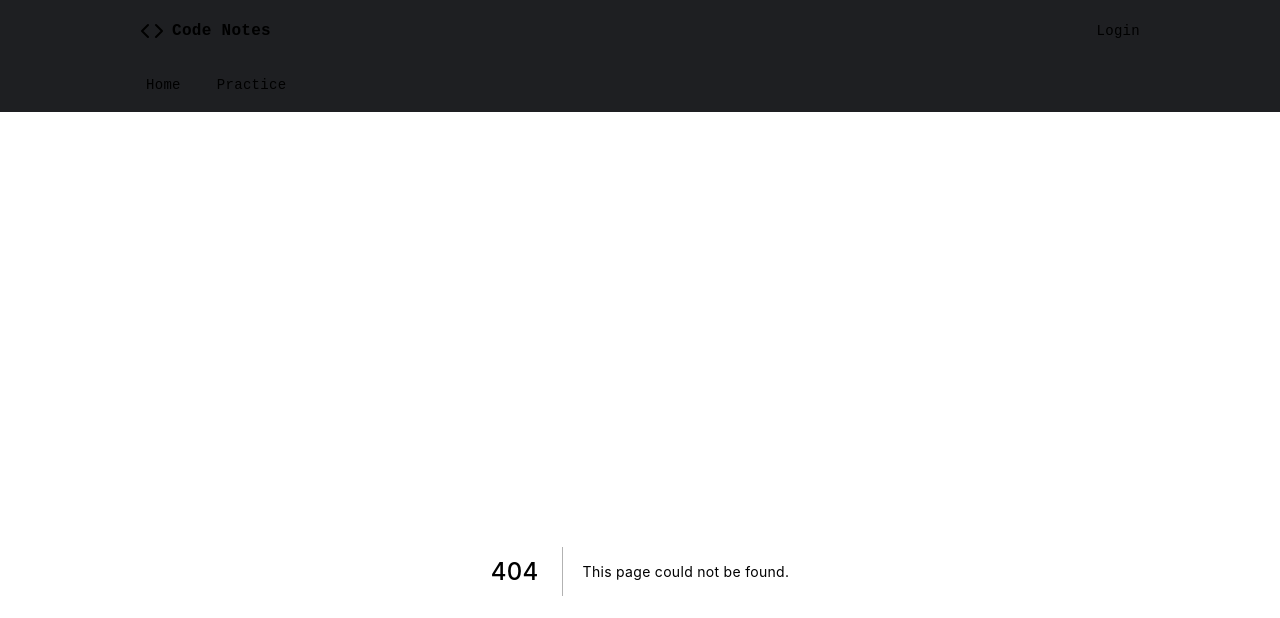
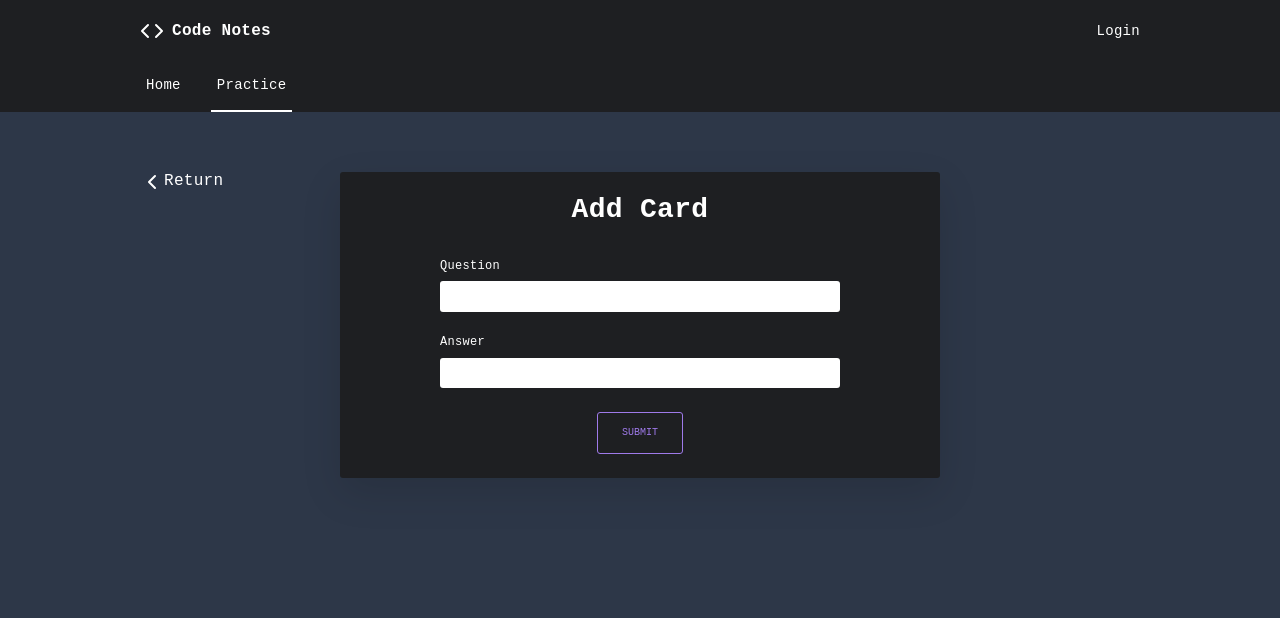
Before and after one commit to evangodon/code-notes, a Next.js app in the folder client/: page /practice/add in a window 1280 px wide. Before the commit this address had no page. Shown: the top 618 px of the page. Built offline with nearby package versions, Linux system fonts and the light colour scheme.

Commit message:
Create page for adding practice cards

```diff
--- a/client/babel.config.js
+++ b/client/babel.config.js
@@ -9,6 +9,7 @@ module.exports = {
       {
         root: ['./'],
         alias: {
+          '@pages': './src/pages',
           '@components': './src/components',
           css: './src/css',
           constants: './src/constants',
--- /dev/null
+++ b/client/src/components/Button.tsx
@@ -0,0 +1,37 @@
+import styled from 'styled-components';
+
+const Button = styled.button<{ color?: string }>`
+  text-transform: uppercase;
+  border: 1px solid currentColor;
+  background-color: transparent;
+  color: ${(props) => props.color || props.theme.__color_secondary};
+  padding: 0 2.4rem;
+  cursor: pointer;
+  transition: all 0.1s;
+  font-size: var(--fs-xsmall);
+  --height: 4.2rem;
+  line-height: var(--height);
+  height: var(--height);
+  display: flex;
+  justify-content: center;
+  align-items: center;
+  opacity: 1;
+  border-radius: var(--border-radius);
+
+  &:hover {
+    opacity: 0.9;
+  }
+
+  &:active {
+    background-color: var(--color-secondary);
+  }
+
+  svg {
+    stroke-width: 1;
+    color: currentColor;
+    width: 1.6rem;
+    margin-left: 0.6rem;
+  }
+`;
+
+export default Button;
--- a/client/src/components/PracticeCard.tsx
+++ b/client/src/components/PracticeCard.tsx
@@ -3,6 +3,7 @@ import styled from 'styled-components';
 import { PracticeCard as IPracticeCard } from '@interfaces';
 import { DevIcon } from './icons/DevIcons';
 import UpperCase from './UpperCase';
+import Box from '@components/layout/Box';
 
 type Props = {
   practiceCard: IPracticeCard;
@@ -36,7 +37,7 @@ const PracticeCard: React.FC<Props> = ({ practiceCard }) => {
           <DevIcon id={practiceCard.category} size={15} />
           <UpperCase text={practiceCard.category} />
         </Category>
-        <Header>{practiceCard.title}</Header>
+        <Header>{practiceCard.question}</Header>
         <AnswerInput
           autoFocus
           value={answer}
@@ -49,11 +50,7 @@ const PracticeCard: React.FC<Props> = ({ practiceCard }) => {
   );
 };
 
-const Container = styled.div`
-  box-shadow: 0px 15px 40px rgba(0, 0, 0, 0.12);
-  background-color: var(--grey-900);
-  padding: 2.4rem;
-  border-radius: var(--border-radius);
+const Container = styled(Box)`
   width: 100%;
   max-width: 50rem;
   margin-bottom: 6rem;
--- a/client/src/components/SubHeader.tsx
+++ b/client/src/components/SubHeader.tsx
@@ -10,6 +10,7 @@ const routes = {
 
 const SubHeader = () => {
   const router = useRouter();
+  const path = router.pathname.split('/').filter(Boolean);
 
   return (
     <Container>
@@ -17,7 +18,7 @@ const SubHeader = () => {
         {Object.values(routes).map((routeData, index) => (
           <Link href={routeData.asPath} key={index}>
             <a>
-              <Route active={router.pathname === routeData.asPath}>
+              <Route active={`/${path[0]}` === routeData.asPath}>
                 {routeData.route}
               </Route>
             </a>
--- /dev/null
+++ b/client/src/components/forms/Input.tsx
@@ -0,0 +1,37 @@
+import React from 'react';
+import styled from 'styled-components';
+
+type Props = {
+  label: string;
+  onChange: (event: React.ChangeEvent<HTMLInputElement>) => void;
+};
+
+const Input: React.FC<Props> = ({ label, onChange }) => {
+  return (
+    <Container>
+      <Label>{label}</Label>
+      <StyledInput onChange={onChange} />
+    </Container>
+  );
+};
+
+const Container = styled.div`
+  display: flex;
+  flex-direction: column;
+  width: 100%;
+  max-width: 40rem;
+  margin-bottom: 2.4rem;
+`;
+
+const Label = styled.label`
+  font-size: var(--fs-small);
+  margin-bottom: 0.8rem;
+`;
+
+const StyledInput = styled.input`
+  padding: 0.6rem 1.2rem;
+  border-radius: var(--border-radius);
+  border: 0;
+`;
+
+export default Input;
--- /dev/null
+++ b/client/src/components/layout/Box.tsx
@@ -0,0 +1,11 @@
+import styled from 'styled-components';
+
+const Box = styled.div`
+  box-shadow: 0px 15px 40px rgba(0, 0, 0, 0.12);
+  background-color: var(--grey-900);
+  border-radius: var(--border-radius);
+  padding: 2.4rem;
+  width: 100%;
+`;
+
+export default Box;
--- a/client/src/css/global.ts
+++ b/client/src/css/global.ts
@@ -48,6 +48,7 @@ const GlobalStyle = createGlobalStyle`
   a {
     color: inherit;
     text-decoration: none;
+    cursor: pointer;
   }
 
   button {
--- a/client/src/interfaces/index.ts
+++ b/client/src/interfaces/index.ts
@@ -1,8 +1,8 @@
 export type Category = 'python' | 'node' | 'javascript';
 
 export interface PracticeCard {
-  id: string;
-  title: string;
+  id: string | -1;
   category: Category;
+  question: string;
   answer: string;
 }
--- a/client/src/pages/_document.tsx
+++ b/client/src/pages/_document.tsx
@@ -1,15 +1,16 @@
-import Document from "next/document";
-import { ServerStyleSheet } from "styled-components";
+import Document from 'next/document';
+import { ServerStyleSheet } from 'styled-components';
 
 class MyDocument extends Document {
-  static async getInitialProps(ctx) {
+  static async getInitialProps(ctx: any) {
     const sheet = new ServerStyleSheet();
     const originalRenderPage = ctx.renderPage;
 
     try {
       ctx.renderPage = () =>
         originalRenderPage({
-          enhanceApp: App => props => sheet.collectStyles(<App {...props} />)
+          enhanceApp: (App: React.FC) => (props: any) =>
+            sheet.collectStyles(<App {...props} />),
         });
 
       const initialProps = await Document.getInitialProps(ctx);
@@ -20,7 +21,7 @@ class MyDocument extends Document {
             {initialProps.styles}
             {sheet.getStyleElement()}
           </>
-        )
+        ),
       };
     } finally {
       sheet.seal();
--- /dev/null
+++ b/client/src/pages/practice/add.tsx
@@ -0,0 +1,75 @@
+import React, { useState } from 'react';
+import styled from 'styled-components';
+import Link from 'next/link';
+import { NextPage } from 'next';
+import { ChevronLeft } from 'react-feather';
+import { PracticeContainer } from '@pages/practice';
+import Box from '@components/layout/Box';
+import Input from '@components/forms/Input';
+import Button from '@components/Button';
+import { PracticeCard } from '@interfaces';
+
+const add: NextPage = () => {
+  const [values, setValues] = useState<PracticeCard>({
+    id: -1,
+    question: '',
+    category: 'javascript',
+    answer: '',
+  });
+
+  function handleChange(name: keyof PracticeCard) {
+    return (event: React.ChangeEvent<HTMLInputElement>) => {
+      setValues({ ...values, [name]: event.target.value });
+    };
+  }
+
+  function handleSubmit(event: React.MouseEvent<HTMLButtonElement, MouseEvent>) {
+    event.preventDefault();
+
+    console.log('Create new card', values);
+  }
+
+  return (
+    <Container>
+      <Link href="/practice">
+        <ExitLink>
+          <ChevronLeft />
+          <span>Return</span>
+        </ExitLink>
+      </Link>
+      <Form as="form">
+        <Header>Add Card</Header>
+        <Input label="Question" onChange={handleChange('question')} />
+        <Input label="Answer" onChange={handleChange('answer')} />
+        <Button onClick={handleSubmit}>Submit</Button>
+      </Form>
+    </Container>
+  );
+};
+
+const Container = styled(PracticeContainer)``;
+
+const ExitLink = styled.a`
+  display: flex;
+  align-items: start;
+  margin-right: auto;
+
+  svg {
+    position: relative;
+    bottom: 2px;
+  }
+`;
+
+const Form = styled(Box)`
+  display: flex;
+  flex-direction: column;
+  align-items: center;
+  width: 100%;
+`;
+
+const Header = styled.h3`
+  font-size: var(--fs-large);
+  margin-bottom: 3.6rem;
+`;
+
+export default add;
--- a/client/src/pages/practice.tsx
+++ b/client/src/pages/practice/index.tsx
@@ -1,39 +1,44 @@
 import React from 'react';
 import { NextPage } from 'next';
+import Link from 'next/link';
 import styled from 'styled-components';
 import AppContainer from '@components/layout/AppContainer';
 import PracticeCard from '@components/PracticeCard';
+import Button from '@components/Button';
 import { PracticeCard as IPracticeCard } from '@interfaces';
 
 const practiceCards: IPracticeCard[] = [
   {
     id: '1',
     category: 'python',
-    title: 'How do you check the length of a list?',
+    question: 'How do you check the length of a list?',
     answer: 'len()',
   },
   {
     id: '2',
     category: 'javascript',
-    title: 'What is the prototype?',
+    question: 'What is the prototype?',
     answer: 'len()',
   },
 ];
 
 const practice: NextPage = () => {
   return (
-    <Container>
+    <PracticeContainer>
       <span />
       <PracticeCards>
         {practiceCards.map((card) => (
           <PracticeCard practiceCard={card} key={card.id} />
         ))}
       </PracticeCards>
-    </Container>
+      <Link href="/practice/add">
+        <Button as="a">Add Card</Button>
+      </Link>
+    </PracticeContainer>
   );
 };
 
-const Container = styled(AppContainer)`
+export const PracticeContainer = styled(AppContainer)`
   display: grid;
   grid-template-columns: 20rem 1fr 20rem;
   justify-items: center;
--- a/client/tsconfig.json
+++ b/client/tsconfig.json
@@ -15,7 +15,7 @@
     "jsx": "preserve",
     "baseUrl": ".",
     "paths": {
-      "pages": ["src/pages"],
+      "@pages/*": ["src/pages/*"],
       "@components/*": ["./src/components/*"],
       "css": ["./src/css"],
       "constants/*": ["./src/constants/*"],
```
